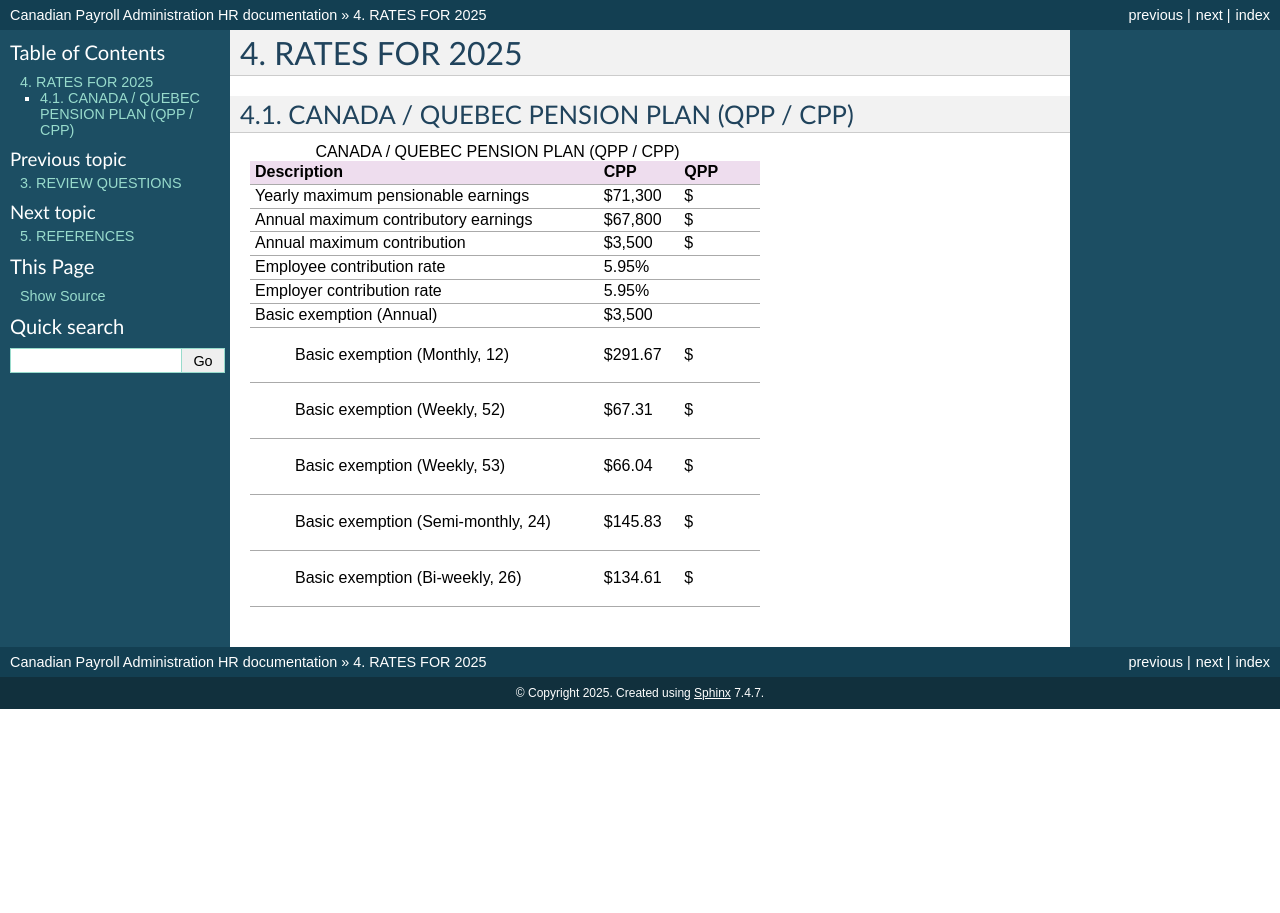
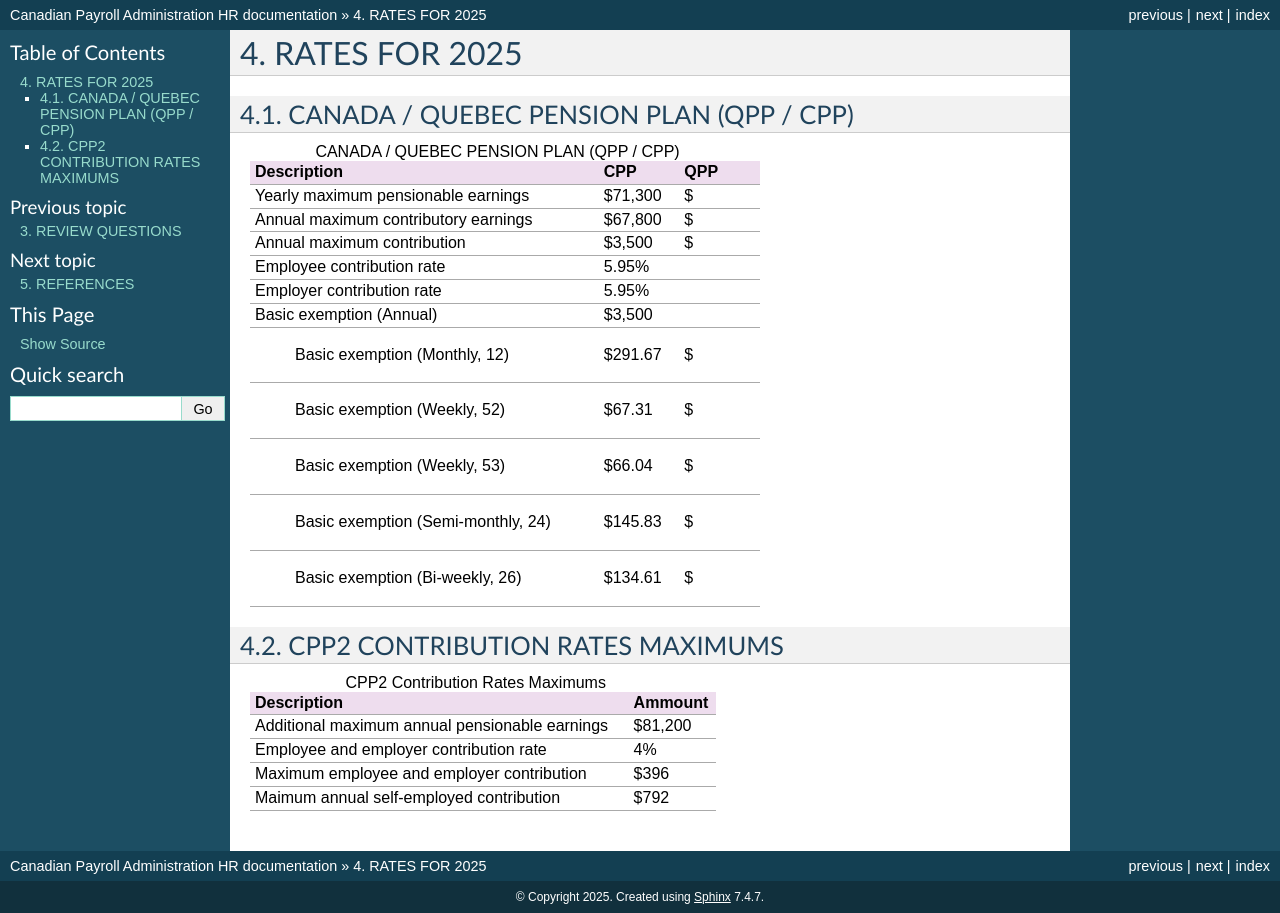
Before and after one commit to alexandrebobkov/CanadianPayroll, a Sphinx documentation site: the page built from docs/source/rates_2025.rst, in a window 1280 px wide. Built offline with Sphinx 7.4.7, drawn with Linux system fonts in a browser that asks for light colours.

Commit message:
rates 2025

```diff
--- a/docs/source/rates_2025.rst
+++ b/docs/source/rates_2025.rst
@@ -12,9 +12,12 @@ CANADA / QUEBEC PENSION PLAN (QPP / CPP)
    :file: rates/rates_cpp-qpp_2025.csv
    :delim: ,
 
+CPP2 CONTRIBUTION RATES MAXIMUMS
+------------------------------------------
+
 .. csv-table:: CPP2 Contribution Rates Maximums
    :header: "Description", "Ammount"
-   :widths: 130, 30, 30
+   :widths: 130, 30
    :align: left
    :file: rates/rates_cpp2_2025.csv
    :delim: ,
```
Also changed, not shown: docs/source/rates/rates_cpp2_2025.csv (+4 -4 lines), 13 other files.
